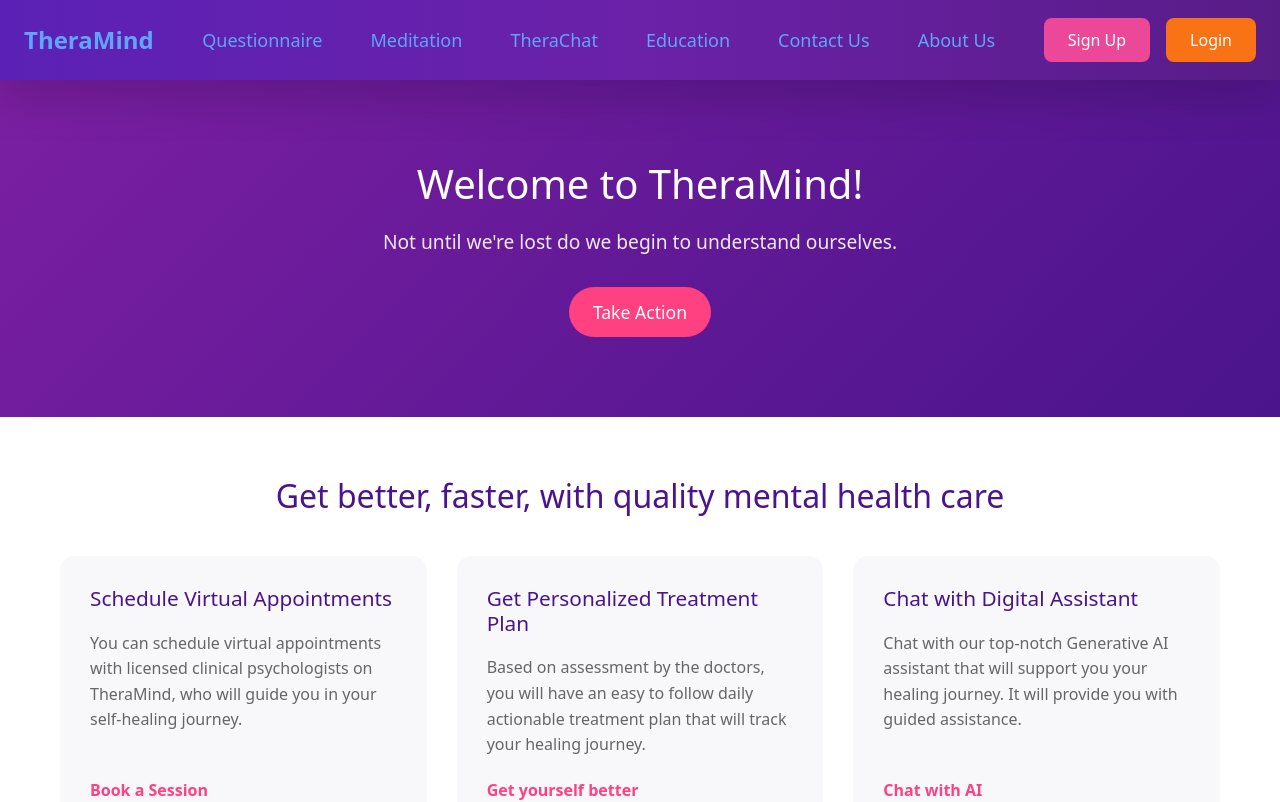
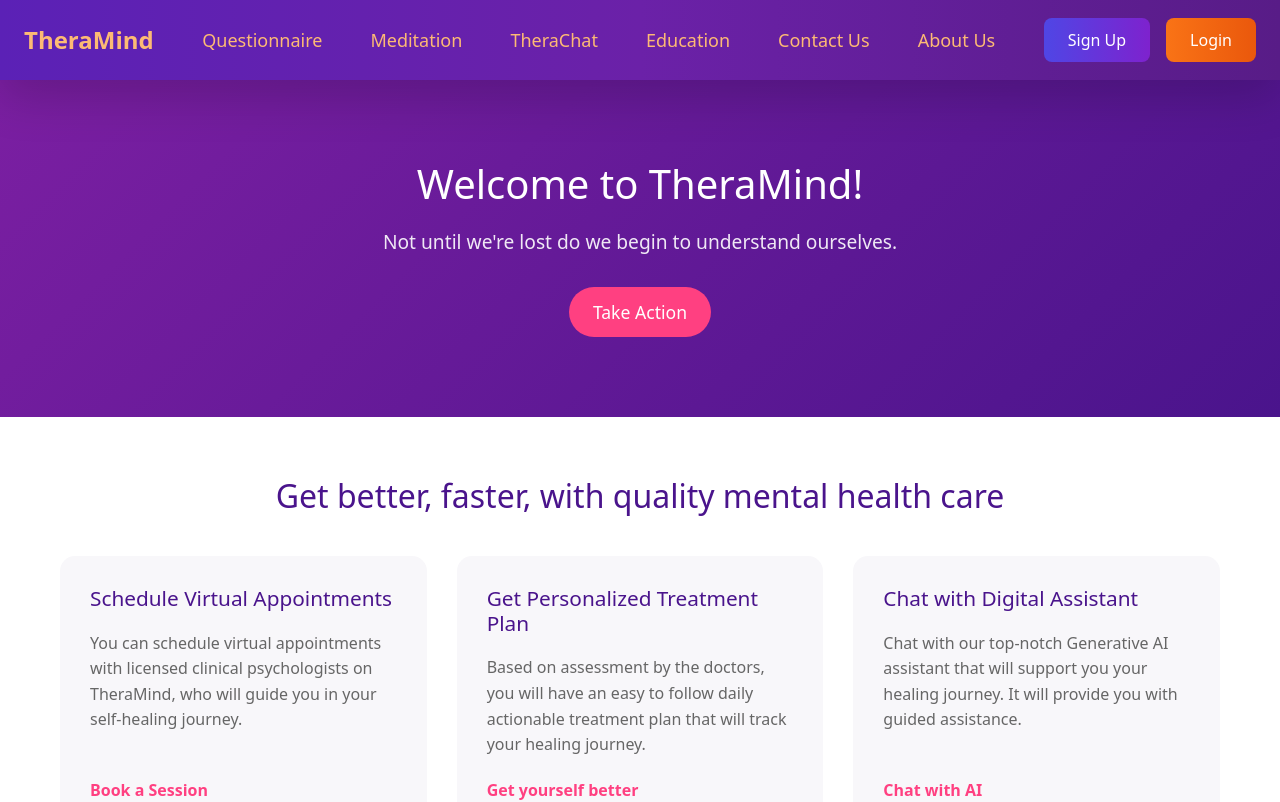
Before and after one commit to poetabdullah/theramind, a React (Create React App) app: page / in a window 1280 px wide. Shown: the top 802 px of the page. Built offline with nearby package versions, Linux system fonts and the light colour scheme; no server answers.

Commit message:
Improved navbar color scheme

```diff
--- a/src/components/Navbar.js
+++ b/src/components/Navbar.js
@@ -59,7 +59,7 @@ const Navbar = () => {
           <div className="flex items-center">
             <Link
               to="/"
-              className="text-2xl font-bold text-blue-400 hover:text-orange-400 transition-colors duration-200 no-underline"
+              className="text-2xl font-bold text-orange-300 hover:text-orange-400 transition-colors duration-200 no-underline"
               onClick={() => setMenuOpen(false)}
             >
               TheraMind
@@ -69,7 +69,7 @@ const Navbar = () => {
           {/* Menu Button (Mobile) */}
           <div className="flex lg:hidden">
             <button
-              className="text-blue-400 hover:text-orange-400 p-2"
+              className="text-orange-300 hover:text-orange-400 p-2"
               onClick={() => setMenuOpen(!menuOpen)}
             >
               {menuOpen ? <X size={28} /> : <Menu size={28} />}
@@ -82,37 +82,37 @@ const Navbar = () => {
             <div className="flex items-center justify-center flex-1 space-x-12">
               <Link
                 to="/Questionnaire"
-                className="text-blue-400 hover:text-orange-400 transition-colors duration-200 text-lg no-underline"
+                className="text-orange-300 hover:text-orange-400 transition-colors duration-200 text-lg no-underline"
               >
                 Questionnaire
               </Link>
               <Link
                 to="/meditation"
-                className="text-blue-400 hover:text-orange-400 transition-colors duration-200 text-lg no-underline"
+                className="text-orange-300 hover:text-orange-400 transition-colors duration-200 text-lg no-underline"
               >
                 Meditation
               </Link>
               <Link
                 to="/TheraChat"
-                className="text-blue-400 hover:text-orange-400 transition-colors duration-200 text-lg no-underline"
+                className="text-orange-300 hover:text-orange-400 transition-colors duration-200 text-lg no-underline"
               >
                 TheraChat
               </Link>
               <Link
                 to="/education-main"
-                className="text-blue-400 hover:text-orange-400 transition-colors duration-200 text-lg no-underline"
+                className="text-orange-300 hover:text-orange-400 transition-colors duration-200 text-lg no-underline"
               >
                 Education
               </Link>
               <Link
                 to="/contact-us"
-                className="text-blue-400 hover:text-orange-400 transition-colors duration-200 text-lg no-underline"
+                className="text-orange-300 hover:text-orange-400 transition-colors duration-200 text-lg no-underline"
               >
                 Contact Us
               </Link>
               <Link
                 to="/about-us"
-                className="text-blue-400 hover:text-orange-400 transition-colors duration-200 text-lg no-underline"
+                className="text-orange-300 hover:text-orange-400 transition-colors duration-200 text-lg no-underline"
               >
                 About Us
               </Link>
@@ -123,13 +123,13 @@ const Navbar = () => {
               <div className="flex items-center space-x-4 ml-12">
                 <Link
                   to="/signup"
-                  className="bg-pink-500 text-white px-6 py-2.5 rounded-lg hover:bg-pink-600 transition-colors duration-200 text-base font-medium no-underline"
+                  className="bg-gradient-to-r from-indigo-600 to-purple-700 text-white px-6 py-2.5 rounded-lg hover:from-indigo-700 hover:to-purple-800 transition-colors duration-200 text-base font-medium no-underline"
                 >
                   Sign Up
                 </Link>
                 <Link
                   to="/login"
-                  className="bg-orange-500 text-white px-6 py-2.5 rounded-lg hover:bg-orange-600 transition-colors duration-200 text-base font-medium no-underline"
+                  className="bg-gradient-to-r from-orange-500 to-orange-600 text-white px-6 py-2.5 rounded-lg hover:from-orange-600 hover:to-orange-700 transition-colors duration-200 text-base font-medium no-underline"
                 >
                   Login
                 </Link>
@@ -144,12 +144,12 @@ const Navbar = () => {
                       className="w-10 h-10 rounded-full border-2 border-white"
                     />
                   )}
-                  <span className="text-blue-400 font-medium">
+                  <span className="text-orange-300 font-medium">
                     {user.displayName}
                   </span>
                   <button
                     onClick={handleLogout}
-                    className="bg-red-500 text-white px-6 py-2.5 rounded-lg hover:bg-red-600 transition-colors duration-200 font-medium"
+                    className="bg-gradient-to-r from-purple-700 to-indigo-700 text-white px-6 py-2.5 rounded-lg hover:from-purple-800 hover:to-indigo-800 transition-colors duration-200 font-medium"
                   >
                     Logout
                   </button>
@@ -174,7 +174,7 @@ const Navbar = () => {
           >
             <div className="flex justify-end p-4">
               <button
-                className="text-blue-400 hover:text-orange-400 p-2"
+                className="text-orange-300 hover:text-orange-400 p-2"
                 onClick={() => setMenuOpen(false)}
               >
                 <X size={24} />
@@ -184,42 +184,42 @@ const Navbar = () => {
             <div className="px-4 py-2 space-y-6">
               <Link
                 to="/#about"
-                className="block text-blue-400 hover:text-orange-400 py-2 text-lg no-underline"
+                className="block text-orange-300 hover:text-orange-400 py-2 text-lg no-underline"
                 onClick={() => setMenuOpen(false)}
               >
                 About
               </Link>
               <Link
                 to="/Questionnaire"
-                className="block text-blue-400 hover:text-orange-400 py-2 text-lg no-underline"
+                className="block text-orange-300 hover:text-orange-400 py-2 text-lg no-underline"
                 onClick={() => setMenuOpen(false)}
               >
                 Questionnaire
               </Link>
               <Link
                 to="/meditation"
-                className="block text-blue-400 hover:text-orange-400 py-2 text-lg no-underline"
+                className="block text-orange-300 hover:text-orange-400 py-2 text-lg no-underline"
                 onClick={() => setMenuOpen(false)}
               >
                 Meditation
               </Link>
               <Link
                 to="/TheraChat"
-                className="block text-blue-400 hover:text-orange-400 py-2 text-lg no-underline"
+                className="block text-orange-300 hover:text-orange-400 py-2 text-lg no-underline"
                 onClick={() => setMenuOpen(false)}
               >
                 TheraChat
               </Link>
               <Link
                 to="/EducationMain"
-                className="block text-blue-400 hover:text-orange-400 py-2 text-lg no-underline"
+                className="block text-orange-300 hover:text-orange-400 py-2 text-lg no-underline"
                 onClick={() => setMenuOpen(false)}
               >
                 Education
               </Link>
               <Link
                 to="/ContactUs"
-                className="block text-blue-400 hover:text-orange-400 py-2 text-lg no-underline"
+                className="block text-orange-300 hover:text-orange-400 py-2 text-lg no-underline"
                 onClick={() => setMenuOpen(false)}
               >
                 Contact Us
@@ -229,14 +229,14 @@ const Navbar = () => {
                 <div className="space-y-4 pt-6 pb-8">
                   <Link
                     to="/signup"
-                    className="block bg-pink-500 text-white px-6 py-2.5 rounded-lg hover:bg-pink-600 transition-colors duration-200 text-center font-medium no-underline"
+                    className="block bg-gradient-to-r from-indigo-600 to-purple-700 text-white px-6 py-2.5 rounded-lg hover:from-indigo-700 hover:to-purple-800 transition-colors duration-200 text-center font-medium no-underline"
                     onClick={() => setMenuOpen(false)}
                   >
                     Sign Up
                   </Link>
                   <Link
                     to="/login"
-                    className="block bg-orange-500 text-white px-6 py-2.5 rounded-lg hover:bg-orange-600 transition-colors duration-200 text-center font-medium no-underline"
+                    className="block bg-gradient-to-r from-orange-500 to-orange-600 text-white px-6 py-2.5 rounded-lg hover:from-orange-600 hover:to-orange-700 transition-colors duration-200 text-center font-medium no-underline"
                     onClick={() => setMenuOpen(false)}
                   >
                     Login
@@ -253,13 +253,13 @@ const Navbar = () => {
                           className="w-10 h-10 rounded-full border-2 border-white"
                         />
                       )}
-                      <span className="text-blue-400 font-medium">
+                      <span className="text-orange-300 font-medium">
                         {user.displayName}
                       </span>
                     </div>
                     <button
                       onClick={handleLogout}
-                      className="w-full bg-red-500 text-white px-6 py-2.5 rounded-lg hover:bg-red-600 transition-colors duration-200 font-medium"
+                      className="w-full bg-gradient-to-r from-purple-700 to-indigo-700 text-white px-6 py-2.5 rounded-lg hover:from-purple-800 hover:to-indigo-800 transition-colors duration-200 font-medium"
                     >
                       Logout
                     </button>
```
